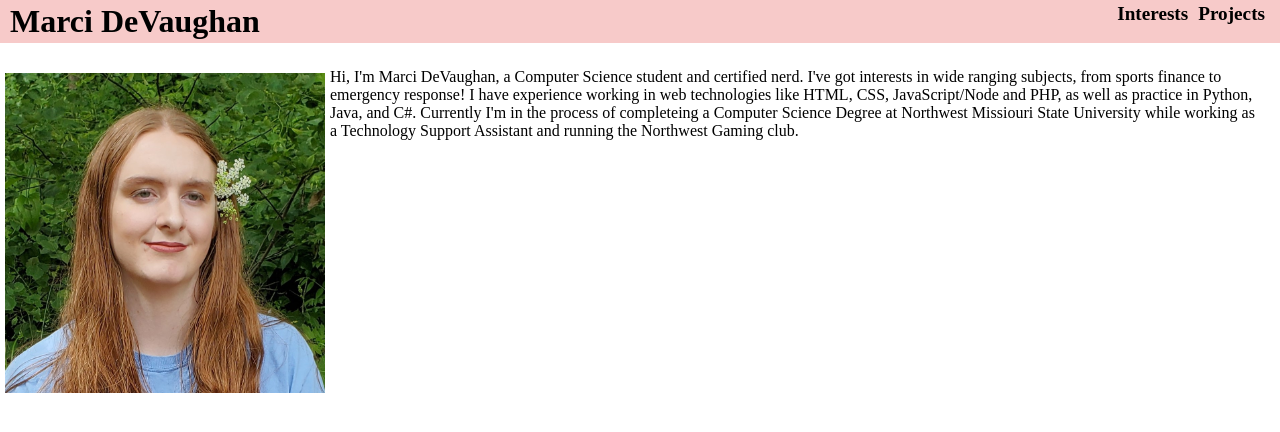
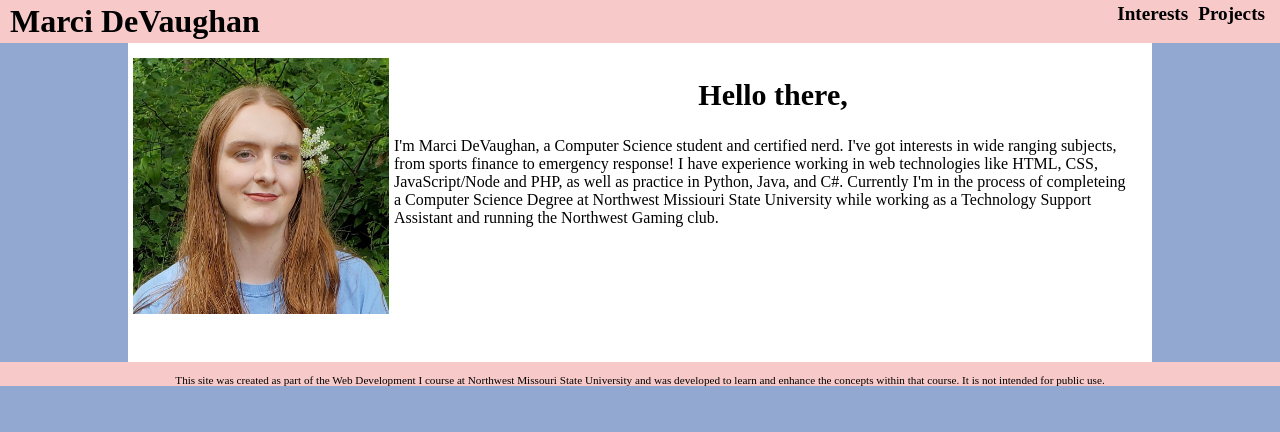
Before and after one commit to MarciDev1984/WebDev1_Project_1, a plain HTML site: page index.html in a window 1280 px wide. Drawn offline with Linux system fonts and the light colour scheme.

Commit message:
more progress

```diff
--- a/index.html
+++ b/index.html
@@ -18,13 +18,19 @@
 
   <main>
     <img src="content/images/self.jpg" alt="A portrait of myself" id="selfport">
-    <p>Hi, I'm Marci DeVaughan, a Computer Science student and certified nerd. I've got interests in wide ranging
+    <h2>Hello there,</h2>
+    <p>I'm Marci DeVaughan, a Computer Science student and certified nerd. I've got interests in wide ranging
       subjects, from sports finance to emergency response! I have experience working in web technologies like HTML, CSS,
       JavaScript/Node and PHP, as well as practice in Python, Java, and C#. Currently I'm in the process of completeing
       a Computer Science Degree at Northwest Missiouri State University while working as a Technology Support Assistant
       and running the Northwest Gaming club.</p>
   </main>
 
+  <footer>
+    <p>This site was created as part of the Web Development I course at Northwest Missouri State University and was
+      developed to learn and enhance the concepts within that course. It is not intended for public use.</p>
+  </footer>
+
 </body>
 
 </html>
--- a/styles/index.css
+++ b/styles/index.css
@@ -1,10 +1,18 @@
 #selfport {
   float: left;
+  height: 25%;
   width: 25%;
-  height: 25%;
+  max-width: 300px;
+  max-height: 300px;
   margin: 5px;
 }
 
-p {
-  margin: 25px;
+main>p {
+  margin: 0px 25px;
+  min-height: 225px;
 }
+
+h2 {
+  font-size: 30px;
+  text-align: center;
+}
--- a/styles/shared.css
+++ b/styles/shared.css
@@ -6,6 +6,7 @@ body {
   height: 100%;
   margin: 0;
   padding: 0;
+  background-color: #92A8D1;
 }
 
 header {
@@ -40,3 +41,20 @@ nav>a {
 nav>a:hover {
   background-color: #92A8D1;
 }
+
+main {
+  width: 80%;
+  background-color: #FFFFFF;
+  margin-left: auto;
+  margin-right: auto;
+  margin-top: 0;
+  padding-top: 10px;
+  height: 100%;
+}
+
+footer {
+  padding-top: 1px;
+  font-size: 0.7em;
+  background-color: #F7CAC9;
+  text-align: center;
+}
```
